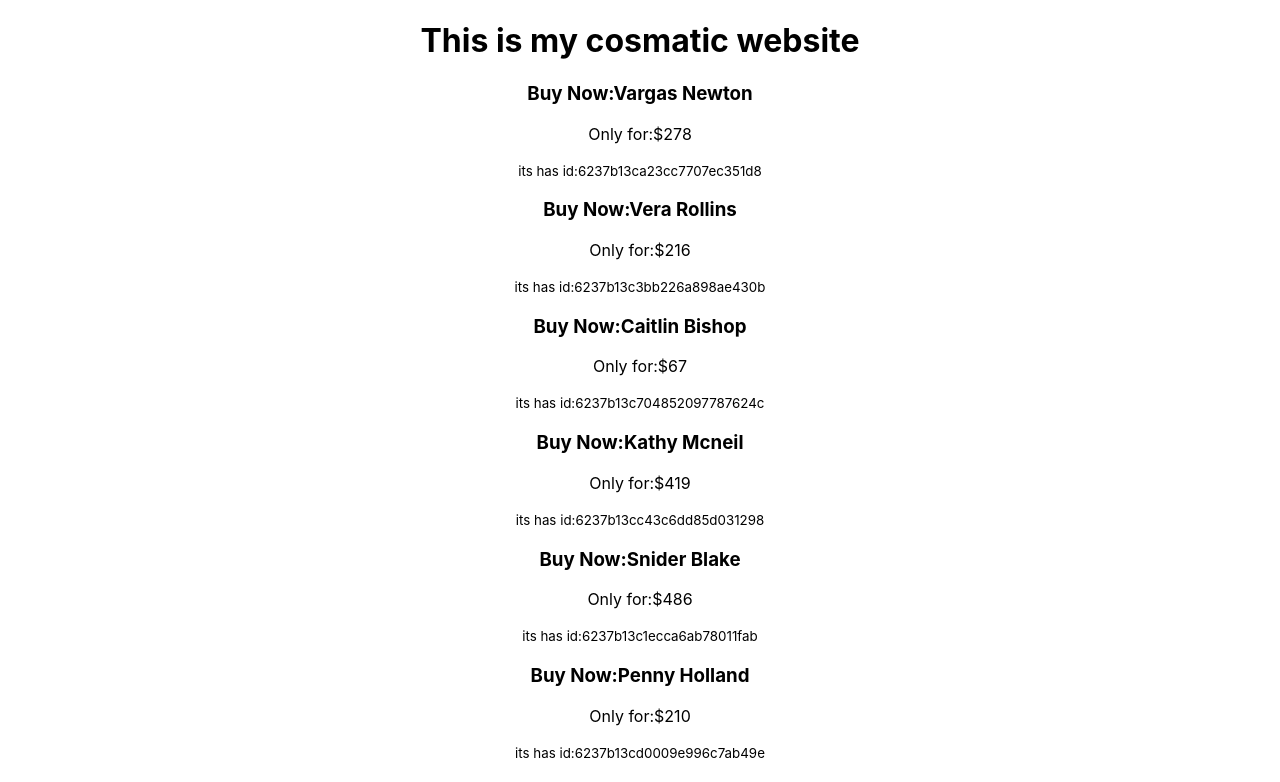
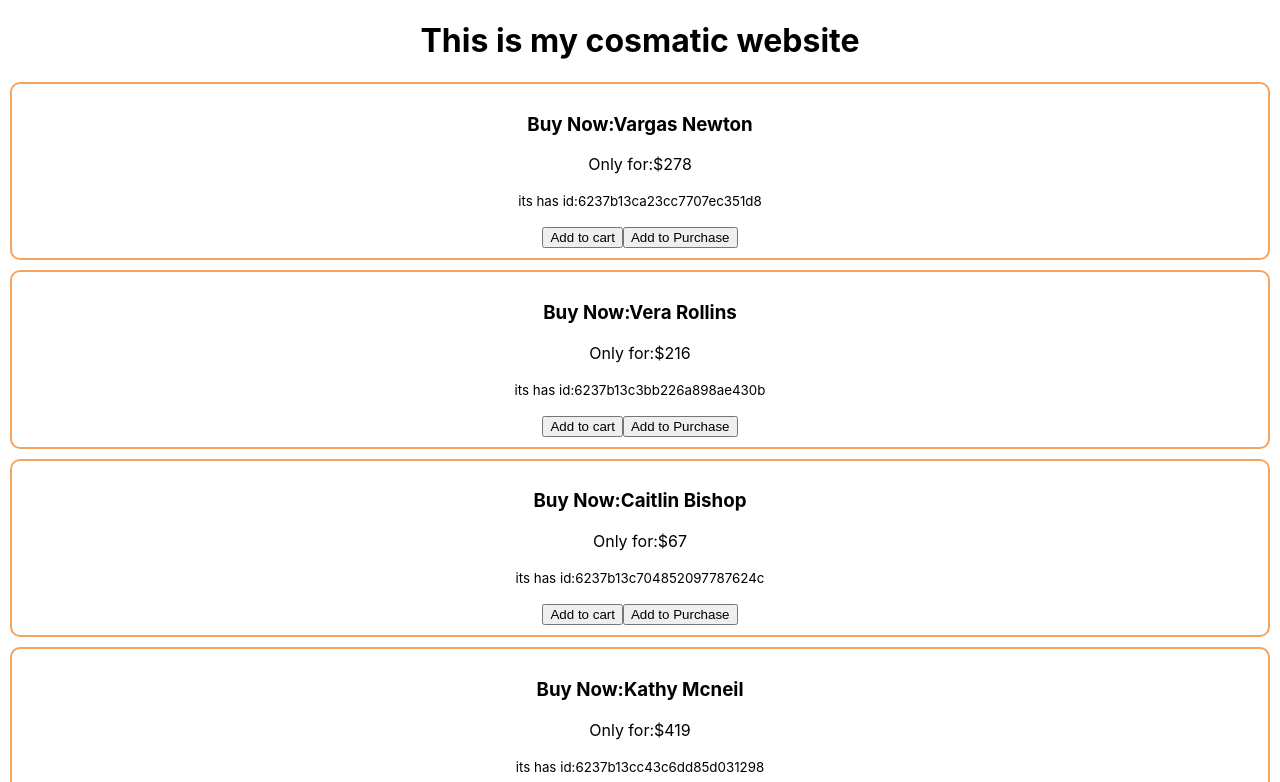
Before and after one commit to capmahin/React-storage-and-handel, a React (Create React App) app: page / in a window 1280 px wide. Shown: the top 782 px of the page. Built offline with nearby package versions, Linux system fonts and the light colour scheme.

Commit message:
add perameter in onClick

```diff
--- /dev/null
+++ b/src/Components/Cosmetic/Cosmetic.css
@@ -0,0 +1,6 @@
+.product {
+  border: 2px solid sandybrown;
+  margin: 10px;
+  padding: 10px;
+  border-radius: 10px;
+}
--- a/src/Components/Cosmetic/Cosmetic.js
+++ b/src/Components/Cosmetic/Cosmetic.js
@@ -1,12 +1,18 @@
 import React from 'react';
+import './Cosmetic.css'
 
 const Cosmetic = (props) => {
     const {name , price , id} = props.cosmatic;
+    const addToCart =(id)=>{
+        console.log('item added' , id)
+    }
     return (
-        <div>
+        <div className='product'>
             <h3>Buy Now:{name}</h3>
             <p>Only for:${price}</p>
             <p><small>its has id:{id}</small></p>
+            <button onClick={()=>addToCart(id)}>Add to cart</button>
+            <button onClick={()=>addToCart(id)}>Add to Purchase</button>
         </div>
     );
 };
```
